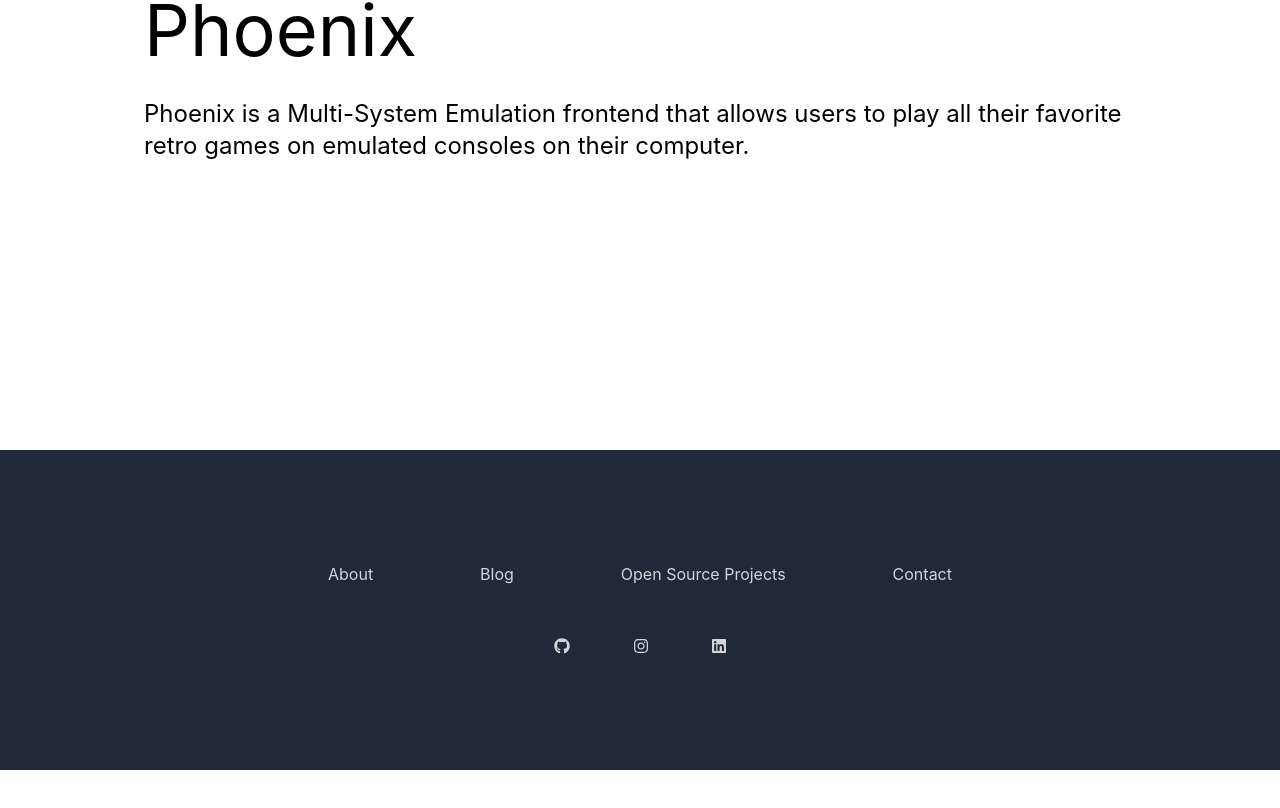
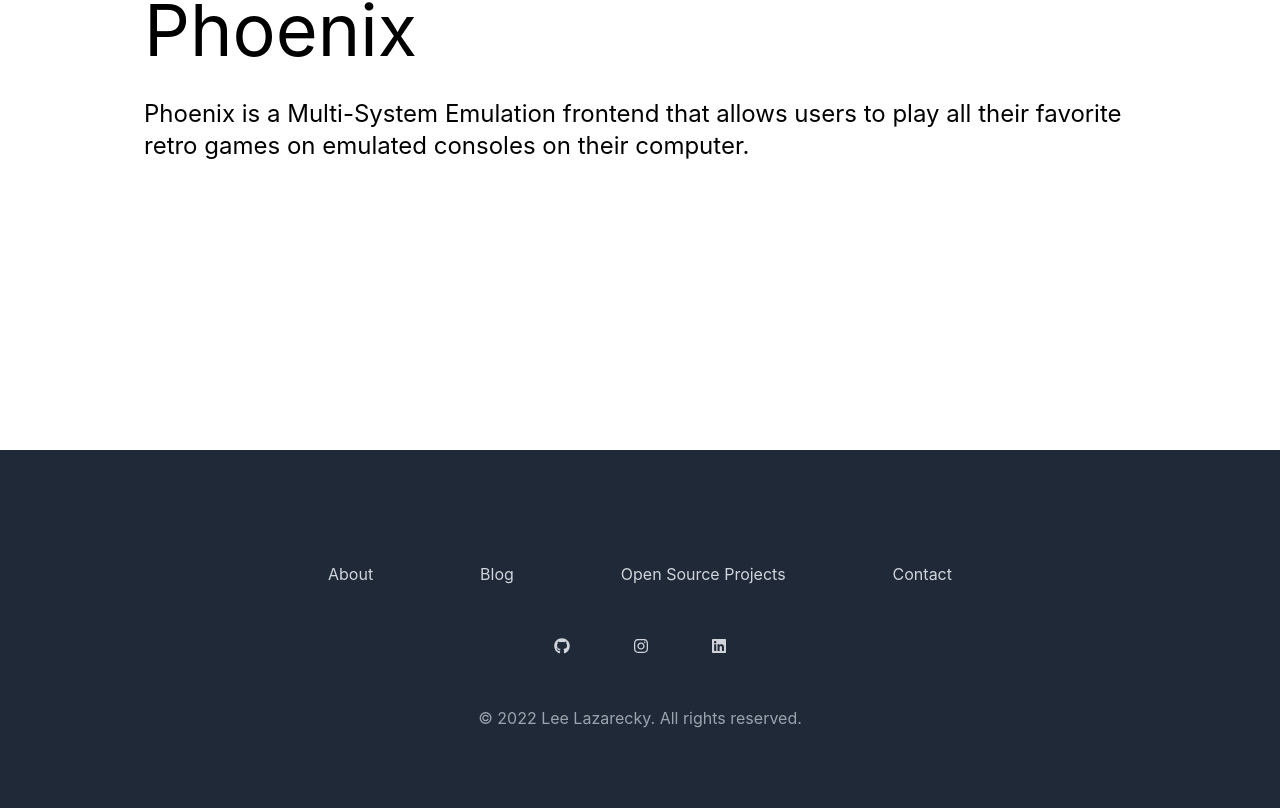
Before and after one commit to Druage/leelazarecky, a Next.js app: page / in a window 1280 px wide. Shown: the part 2269-3077 px from the top of the page. Before the commit the page ends 3039 px from the top, so only its background shows below. Built offline with nearby package versions, Linux system fonts and the light colour scheme.

Commit message:
Adds copyright to footer.

```diff
--- a/pages/index.tsx
+++ b/pages/index.tsx
@@ -118,9 +118,9 @@ const Home: NextPage = () => {
         <OpenSourceProjects />
       </main>
 
-      <footer className={"mt-64 bg-gray-800 px-4 pt-28 pb-16 text-gray-300"}>
+      <footer className={"mt-64 bg-gray-800 px-4 pt-28 pb-28 text-gray-300"}>
         <NavBar />
-        <div className={"mb-12 flex justify-center gap-16"}>
+        <div className={"flex justify-center gap-16"}>
           <Link href={"https://github.com/druage"}>
             <a target={"_blank"} className="">
               <FontAwesomeIcon icon={faGithub} height={24} width={24} />
@@ -137,6 +137,9 @@ const Home: NextPage = () => {
             </a>
           </Link>
         </div>
+        <p className="mt-12 text-center text-base text-gray-400">
+          &copy; 2022 Lee Lazarecky. All rights reserved.
+        </p>
       </footer>
     </div>
   );
```
